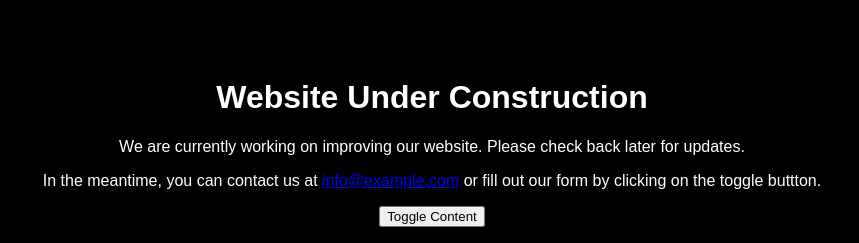
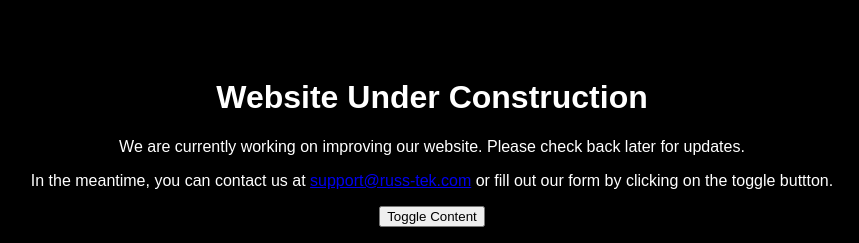
Before and after one commit to Frogerman1234/Russ-Tek, a plain HTML site: page index.html in a window 1280 px wide. Shown: the top 243 px of the page, without its empty margins (208-1067 px from the left). Drawn offline with Linux system fonts and the light colour scheme; grey boxes are pictures that could not be loaded.

Commit message:
Update index.html

```diff
--- a/index.html
+++ b/index.html
@@ -43,7 +43,7 @@
   <body onload="fetchRandomImage()">
     <h1>Website Under Construction</h1>
     <p>We are currently working on improving our website. Please check back later for updates.</p>
-    <p>In the meantime, you can contact us at <a href="mailto:info@example.com">info@example.com</a> or fill out our form by clicking on the toggle buttton. </p>
+    <p>In the meantime, you can contact us at <a href="mailto:support@russ-tek.com">support@russ-tek.com</a> or fill out our form by clicking on the toggle buttton. </p>
     <!-- Button to toggle between content -->
     <button onclick="toggleContent()">Toggle Content</button>
     <!-- Image element that will be populated with a random image -->
```
